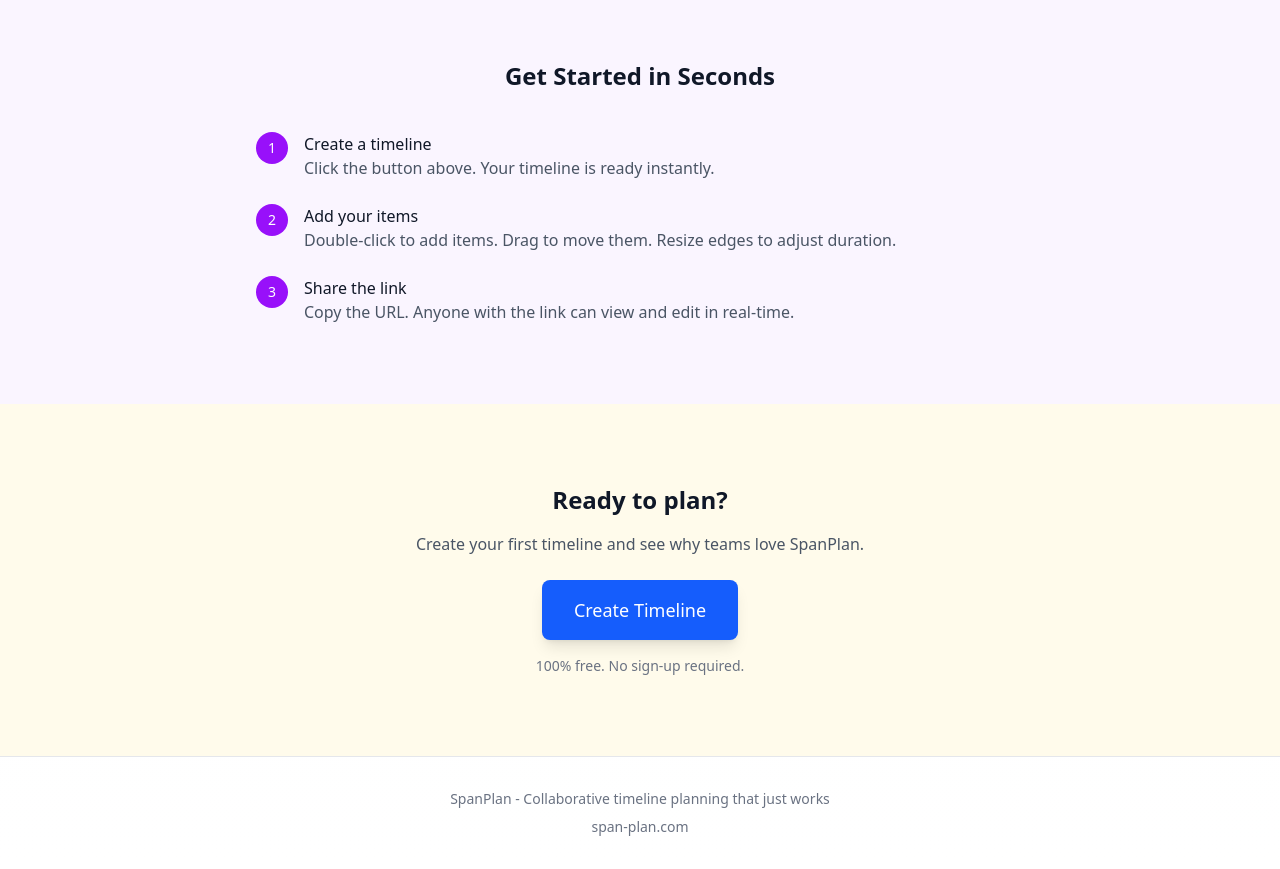
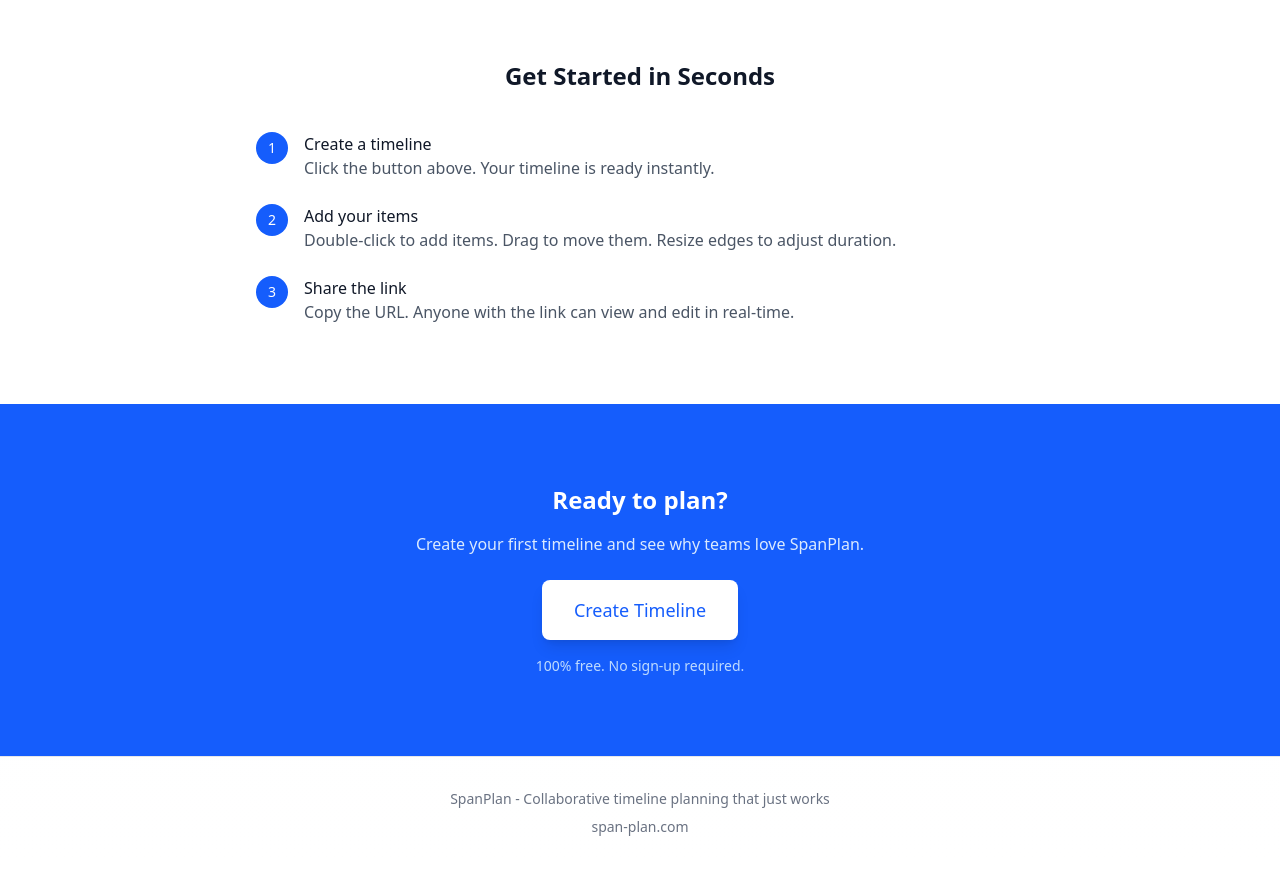
Before and after one commit to dzoba/span-plan, a React (Vite) app: page / in a window 1280 px wide. Shown: the part 1740-2609 px from the top of the page. Built offline with nearby package versions, Linux system fonts and the light colour scheme; no server answers.

Commit message:
Improve home page section backgrounds with professional color scheme
- Use alternating white and gray backgrounds for visual separation
- Replace colorful tints with clean white/gray palette
- Add bold blue CTA section with inverted button colors
- Change step numbers to consistent blue color

```diff
--- a/src/pages/HomePage.tsx
+++ b/src/pages/HomePage.tsx
@@ -136,8 +136,8 @@
 
       </main>
 
-        {/* Keyboard Shortcuts - Blue tinted background */}
-        <section className="bg-blue-50 dark:bg-blue-950/30 py-20 px-6">
+        {/* Keyboard Shortcuts - White background */}
+        <section className="bg-white dark:bg-gray-800 py-20 px-6">
           <div className="max-w-3xl mx-auto">
             <h3 className="text-2xl font-bold text-gray-900 dark:text-white text-center mb-4">
               Built for Power Users
@@ -182,8 +182,8 @@
           </div>
         </section>
 
-        {/* Use Cases - Green tinted background */}
-        <section className="bg-green-50 dark:bg-green-950/30 py-20 px-6">
+        {/* Use Cases - Light gray background */}
+        <section className="bg-gray-50 dark:bg-gray-900 py-20 px-6">
           <div className="max-w-4xl mx-auto">
             <h3 className="text-2xl font-bold text-gray-900 dark:text-white text-center mb-10">
               Perfect For
@@ -217,15 +217,15 @@
           </div>
         </section>
 
-        {/* How it works - Purple tinted background */}
-        <section className="bg-purple-50 dark:bg-purple-950/30 py-20 px-6">
+        {/* How it works - White background */}
+        <section className="bg-white dark:bg-gray-800 py-20 px-6">
           <div className="max-w-3xl mx-auto">
             <h3 className="text-2xl font-bold text-gray-900 dark:text-white text-center mb-10">
               Get Started in Seconds
             </h3>
             <div className="space-y-6">
               <div className="flex items-start gap-4">
-                <div className="w-8 h-8 bg-purple-600 text-white rounded-full flex items-center justify-center flex-shrink-0 text-sm font-medium">
+                <div className="w-8 h-8 bg-blue-600 text-white rounded-full flex items-center justify-center flex-shrink-0 text-sm font-medium">
                   1
                 </div>
                 <div>
@@ -234,7 +234,7 @@
                 </div>
               </div>
               <div className="flex items-start gap-4">
-                <div className="w-8 h-8 bg-purple-600 text-white rounded-full flex items-center justify-center flex-shrink-0 text-sm font-medium">
+                <div className="w-8 h-8 bg-blue-600 text-white rounded-full flex items-center justify-center flex-shrink-0 text-sm font-medium">
                   2
                 </div>
                 <div>
@@ -243,7 +243,7 @@
                 </div>
               </div>
               <div className="flex items-start gap-4">
-                <div className="w-8 h-8 bg-purple-600 text-white rounded-full flex items-center justify-center flex-shrink-0 text-sm font-medium">
+                <div className="w-8 h-8 bg-blue-600 text-white rounded-full flex items-center justify-center flex-shrink-0 text-sm font-medium">
                   3
                 </div>
                 <div>
@@ -255,23 +255,23 @@
           </div>
         </section>
 
-        {/* CTA - Amber tinted background */}
-        <section className="bg-amber-50 dark:bg-amber-950/30 py-20 px-6">
+        {/* CTA - Blue background */}
+        <section className="bg-blue-600 dark:bg-blue-700 py-20 px-6">
           <div className="max-w-2xl mx-auto text-center">
-            <h3 className="text-2xl font-bold text-gray-900 dark:text-white mb-4">
+            <h3 className="text-2xl font-bold text-white mb-4">
               Ready to plan?
             </h3>
-            <p className="text-gray-600 dark:text-gray-400 mb-6">
+            <p className="text-blue-100 mb-6">
               Create your first timeline and see why teams love SpanPlan.
             </p>
             <button
               onClick={handleCreate}
               disabled={isCreating}
-              className="px-8 py-4 bg-blue-600 text-white text-lg font-medium rounded-lg hover:bg-blue-700 disabled:opacity-50 transition-colors shadow-lg hover:shadow-xl"
+              className="px-8 py-4 bg-white text-blue-600 text-lg font-medium rounded-lg hover:bg-gray-100 disabled:opacity-50 transition-colors shadow-lg hover:shadow-xl"
             >
               {isCreating ? 'Creating...' : 'Create Timeline'}
             </button>
-            <p className="mt-4 text-sm text-gray-500 dark:text-gray-400">
+            <p className="mt-4 text-sm text-blue-200">
               100% free. No sign-up required.
             </p>
           </div>
```
